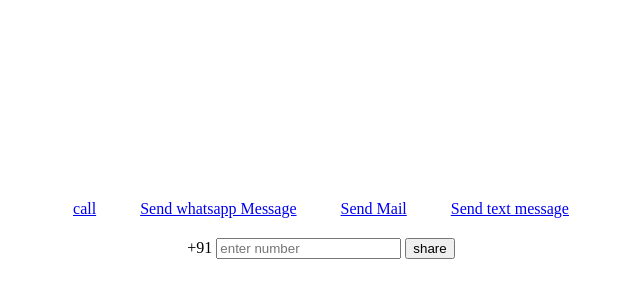
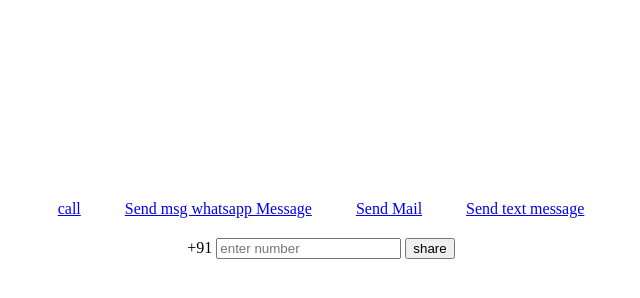
Before and after one commit to sankmr211/static-page, a plain HTML site: page index.html in a window 1280 px wide. Shown: the whole page, without its empty margins (319-959 px from the left). Drawn offline with Linux system fonts and the light colour scheme.

Commit message:
sample changes

```diff
--- a/index.html
+++ b/index.html
@@ -12,7 +12,7 @@
         <center style="margin-top: 200px;">
             <div style="padding-bottom: 20px;">
                 <a href="tel:+919042136400" style="padding:20px;">call</a>
-                <a href="https://wa.me/919042136400" style="padding:20px;">Send whatsapp Message</a>
+                <a href="https://wa.me/919042136400" style="padding:20px;">Send msg whatsapp Message</a>
                 <a href="mailto:sankmr211@gmail.com" style="padding:20px;">Send Mail</a>
                 <a href="sms:?body=http://santech.com" style="padding:20px;">Send text message</a>
 
```
